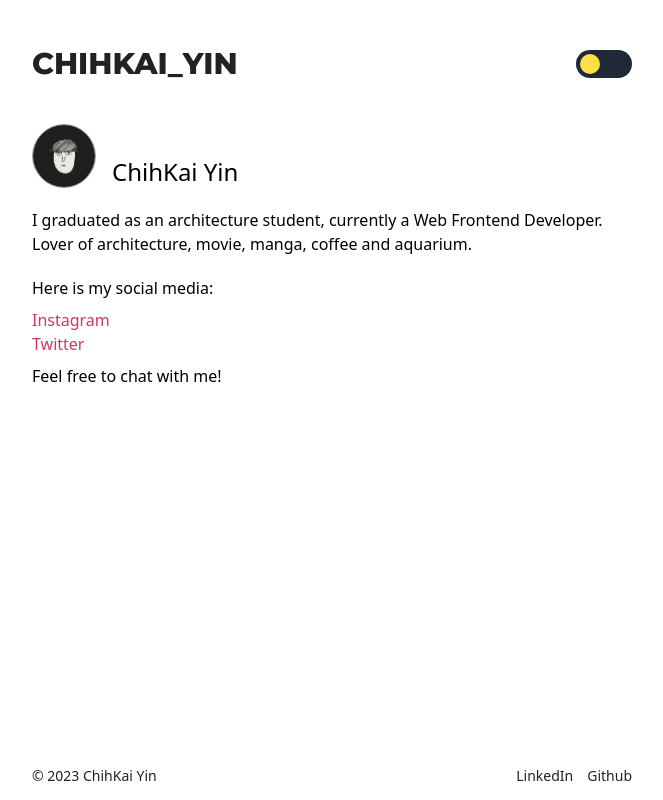
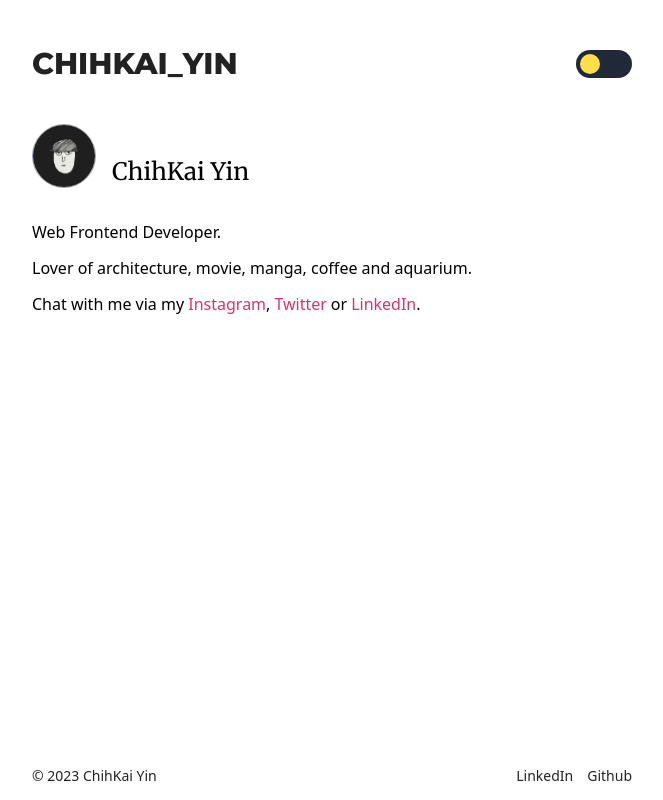
Before and after one commit to alexyin0978/chihkaiyin.blog, a Next.js app: page /about in a window 1280 px wide. Shown: the whole page, without its empty margins (308-971 px from the left). Built offline with nearby package versions, Linux system fonts and the light colour scheme.

Commit message:
update: about content

```diff
--- a/app/about/page.tsx
+++ b/app/about/page.tsx
@@ -1,16 +1,22 @@
 import React from "react";
 import Link from "next/link";
 import Image from "next/image";
+import { Merriweather } from "next/font/google";
 
 import Nav from "@/components/Nav";
 import Avatar from "@/assets/avatar.jpeg";
+
+const merriweather = Merriweather({
+  weight: "400",
+  subsets: ["latin"],
+});
 
 export default function About() {
   return (
     <>
       <Nav />
       <div className="mt-10">
-        <div className="flex items-end">
+        <div className={`flex items-end ${merriweather.className}`}>
           <div className="w-16 h-16 rounded-full mr-4 border border-gray-400 overflow-hidden pb-5">
             <Image
               src={Avatar}
@@ -22,26 +28,29 @@ export default function About() {
           <h3 className="text-2xl">ChihKai Yin</h3>
         </div>
 
-        <div className="mt-5">
-          <p>
-            I graduated as an architecture student, currently a Web Frontend
-            Developer.
+        <div className="mt-8">
+          <p>Web Frontend Developer.</p>
+          <p className="mt-3">
+            Lover of architecture, movie, manga, coffee and aquarium.
           </p>
-          <p>Lover of architecture, movie, manga, coffee and aquarium.</p>
         </div>
-        <div className="mt-5 flex flex-col gap-2">
-          <p>Here is my social media:</p>
-          <ul className="dark:text-header_dark text-header">
-            <li>
-              <Link href="https://www.instagram.com/alexyin0978/">
-                Instagram
-              </Link>
-            </li>
-            <li>
-              <Link href="https://twitter.com/alexyin0978">Twitter</Link>
-            </li>
-          </ul>
-          <p>Feel free to chat with me!</p>
+
+        <div className="mt-3">
+          Chat with me via my{" "}
+          <span className=" text-header dark:text-header_dark">
+            <Link href="https://www.instagram.com/alexyin0978/">Instagram</Link>
+          </span>
+          ,
+          <span className="mx-1 text-header dark:text-header_dark">
+            <Link href="https://twitter.com/alexyin0978">Twitter</Link>
+          </span>
+          or
+          <span className="ml-1 text-header dark:text-header_dark">
+            <Link href="https://www.linkedin.com/in/alexyin0978/">
+              LinkedIn
+            </Link>
+          </span>
+          .
         </div>
       </div>
     </>
```
